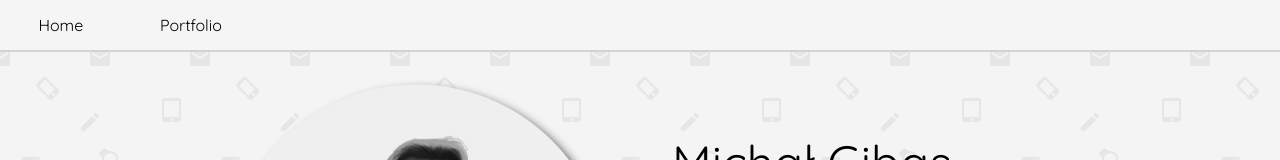
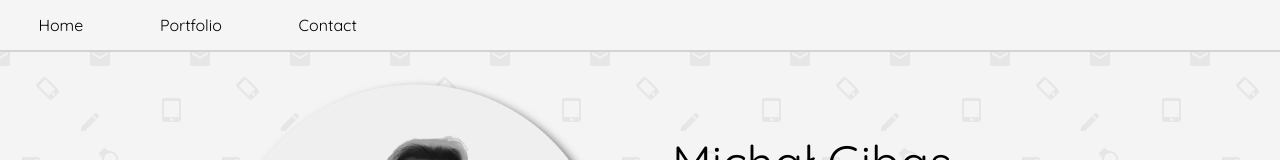
Before and after one commit to TheMadMike/mgibas.me, a Vue app: page /#/ in a window 1280 px wide. Shown: the top 160 px of the page. Built offline with nearby package versions, Linux system fonts and the light colour scheme.

Commit message:
Add Contact view to the router

```diff
--- a/src/App.vue
+++ b/src/App.vue
@@ -3,6 +3,7 @@
     <nav>
       <router-link to="/">Home</router-link>
       <router-link to="/projects">Portfolio</router-link>
+      <router-link to="/contact">Contact</router-link>
     </nav>
     <router-view/>
   </div>
--- a/src/router/index.js
+++ b/src/router/index.js
@@ -2,6 +2,7 @@
 import VueRouter from 'vue-router';
 import Home from '../views/Home.vue';
 import Portfolio from '../views/Portfolio.vue';
+import Contact from '../views/Contact.vue';
 
 Vue.use(VueRouter);
 
@@ -16,6 +17,11 @@
     name: 'Portfolio',
     component: Portfolio,
   },
+  {
+    path: '/contact',
+    name: 'Contact',
+    component: Contact,
+  },
 ];
 
 const router = new VueRouter({
--- /dev/null
+++ b/src/views/Contact.vue
@@ -0,0 +1,10 @@
+<template>
+  <div class="contact">
+  </div>
+</template>
+
+<script>
+export default {
+  name: 'Contact',
+};
+</script>
```
